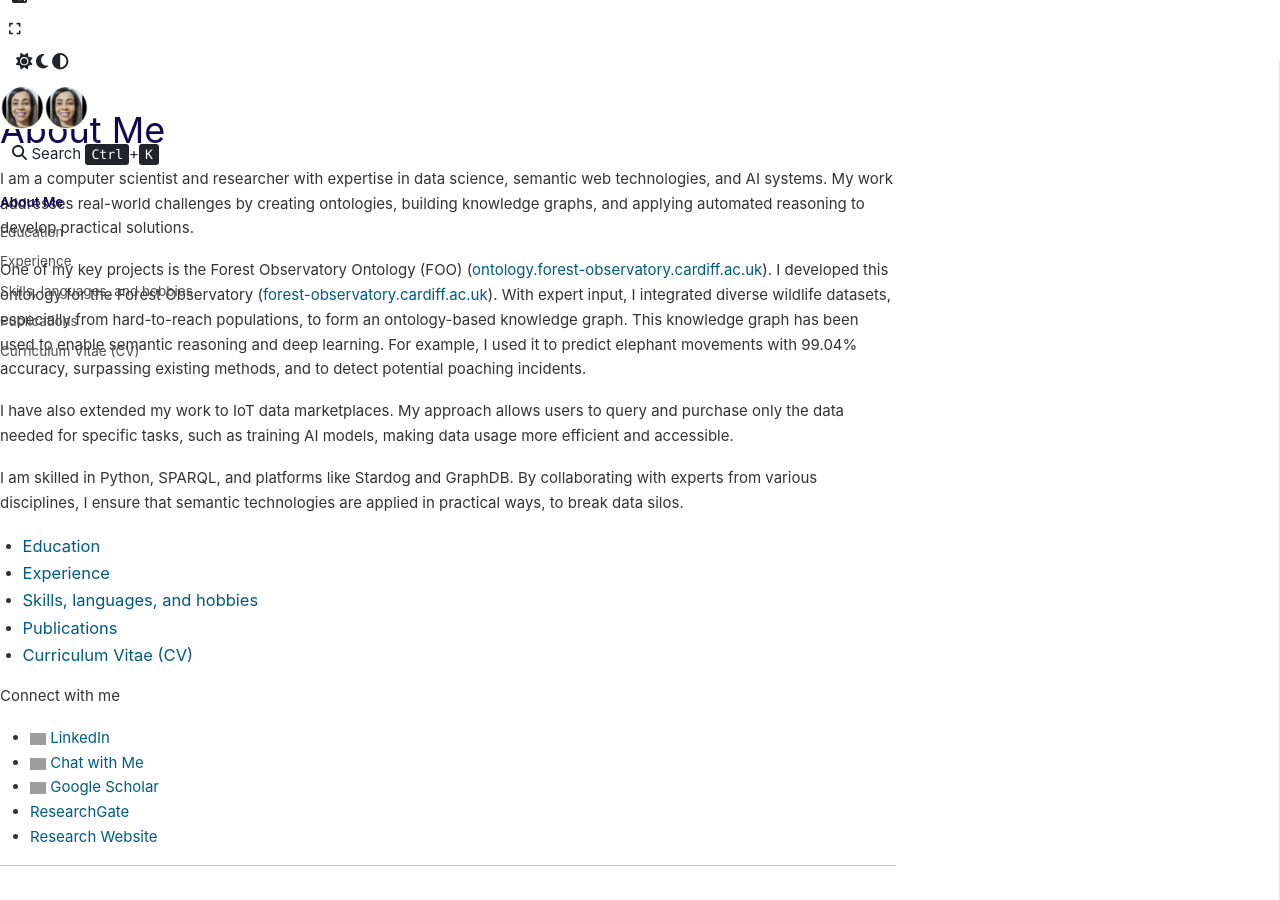
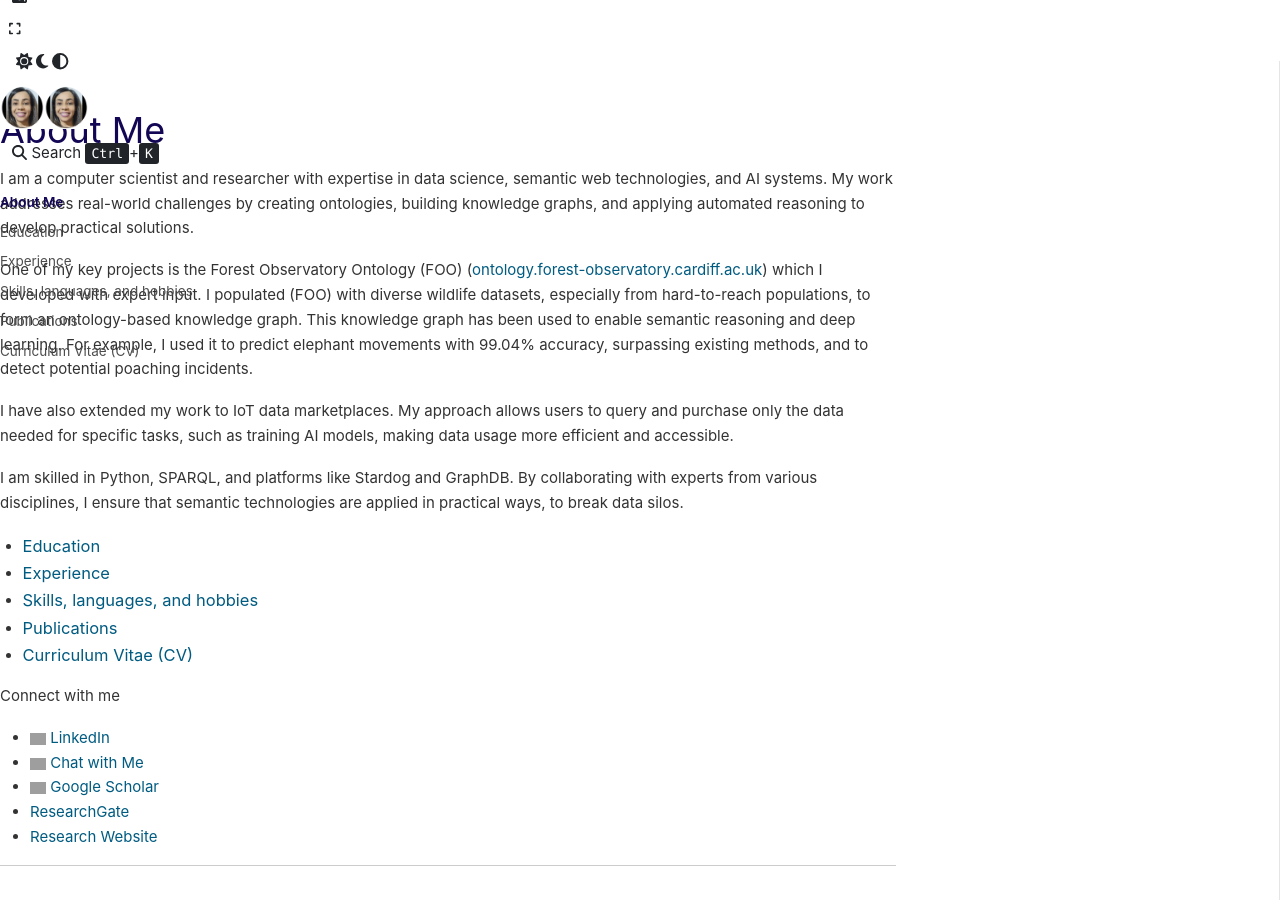
Before and after one commit to Naeima/Naeima, a Jupyter Book: the page built from intro.md, in a window 1280 px wide and 900 px high, scrolled down 1059 px. Built offline with Jupyter Book 1.0.4 settings and Sphinx 7.4.7 and the Sphinx Book theme 1.1.4, drawn with Linux system fonts in a browser that asks for light colours; grey boxes are pictures that could not be loaded.

Commit message:
Add files via upload

```diff
--- a/intro.html
+++ b/intro.html
@@ -320,7 +320,7 @@ title="Print to PDF"
   <section id="about-me">
 <h1>About Me<a class="headerlink" href="#about-me" title="Permalink to this headline">#</a></h1>
 <p>I am a computer scientist and researcher with expertise in data science, semantic web technologies, and AI systems. My work addresses real-world challenges by creating ontologies, building knowledge graphs, and applying automated reasoning to develop practical solutions.</p>
-<p>One of my key projects is the Forest Observatory Ontology (FOO) (<a class="reference external" href="http://ontology.forest-observatory.cardiff.ac.uk">ontology.forest-observatory.cardiff.ac.uk</a>). I developed this ontology for the Forest Observatory (<a class="reference external" href="http://forest-observatory.cardiff.ac.uk">forest-observatory.cardiff.ac.uk</a>).  With expert input, I integrated diverse wildlife datasets, especially from hard-to-reach populations, to form an ontology-based knowledge graph. This knowledge graph has been used to enable semantic reasoning and deep learning. For example, I used it to predict elephant movements with 99.04% accuracy, surpassing existing methods, and to detect potential poaching incidents.</p>
+<p>One of my key projects is the Forest Observatory Ontology (FOO) (<a class="reference external" href="http://ontology.forest-observatory.cardiff.ac.uk">ontology.forest-observatory.cardiff.ac.uk</a>) which I developed with expert input. I populated (FOO) with diverse wildlife datasets, especially from hard-to-reach populations, to form an ontology-based knowledge graph. This knowledge graph has been used to enable semantic reasoning and deep learning. For example, I used it to predict elephant movements with 99.04% accuracy, surpassing existing methods, and to detect potential poaching incidents.</p>
 <p>I have also extended my work to IoT data marketplaces. My approach allows users to query and purchase only the data needed for specific tasks, such as training AI models, making data usage more efficient and accessible.</p>
 <p>I am skilled in Python, SPARQL, and platforms like Stardog and GraphDB. By collaborating with experts from various disciplines, I ensure that semantic technologies are applied in practical ways, to break data silos.</p>
 <div class="toctree-wrapper compound">
--- a/intro.md
+++ b/intro.md
@@ -2,7 +2,7 @@
 
 I am a computer scientist and researcher with expertise in data science, semantic web technologies, and AI systems. My work addresses real-world challenges by creating ontologies, building knowledge graphs, and applying automated reasoning to develop practical solutions.
 
-One of my key projects is the Forest Observatory Ontology (FOO) (ontology.forest-observatory.cardiff.ac.uk). I developed this ontology for the Forest Observatory (forest-observatory.cardiff.ac.uk).  With expert input, I integrated diverse wildlife datasets, especially from hard-to-reach populations, to form an ontology-based knowledge graph. This knowledge graph has been used to enable semantic reasoning and deep learning. For example, I used it to predict elephant movements with 99.04% accuracy, surpassing existing methods, and to detect potential poaching incidents.
+One of my key projects is the Forest Observatory Ontology (FOO) (ontology.forest-observatory.cardiff.ac.uk) which I developed with expert input. I populated (FOO) with diverse wildlife datasets, especially from hard-to-reach populations, to form an ontology-based knowledge graph. This knowledge graph has been used to enable semantic reasoning and deep learning. For example, I used it to predict elephant movements with 99.04% accuracy, surpassing existing methods, and to detect potential poaching incidents.
 
 I have also extended my work to IoT data marketplaces. My approach allows users to query and purchase only the data needed for specific tasks, such as training AI models, making data usage more efficient and accessible.
 
```
Also changed, not shown: _sources/intro.md (+1 -1 lines), searchindex.js.
